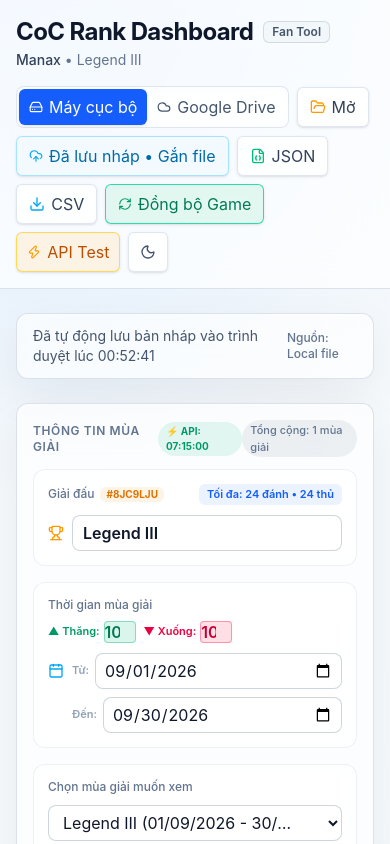
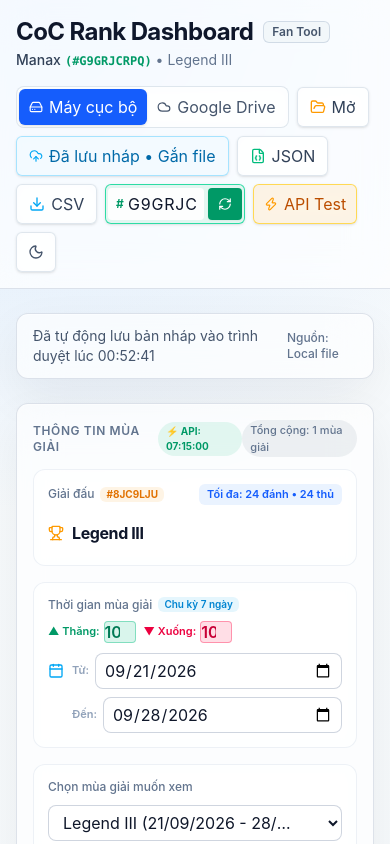
Before and after one commit to pmmdrg/coc-rank-dashboard, a React (Vite) app: page / in a window 390 px wide. Shown: the top 844 px of the page. Built offline with nearby package versions, Linux system fonts and the light colour scheme.

Commit message:
feat: sync player tag input, league text, season duration, remove add player

```diff
--- a/src/App.tsx
+++ b/src/App.tsx
@@ -5,7 +5,6 @@ import {
   attackStatusLabels,
   calculateMaxPossibleCups,
   calculatePlayerRating,
-  createPlayer,
   getRankingStats,
   normalizeSeason,
   ratingColors,
@@ -134,6 +133,9 @@ function App() {
   const [isCreateSeasonModalOpen, setIsCreateSeasonModalOpen] = useState(false)
   const [isApiTesterOpen, setIsApiTesterOpen] = useState(false)
   const [isSyncingApi, setIsSyncingApi] = useState(false)
+  const [playerTag, setPlayerTag] = useState<string>(() => {
+    return localStorage.getItem('coc_player_tag') || 'G9GRJCRPQ'
+  })
   const [document, setDocument] = useState<StorageDocument>(loadInitialDocument)
   const [status, setStatus] = useState('Dữ liệu đã sẵn sàng.')
   const [error, setError] = useState('')
@@ -408,20 +410,6 @@ function App() {
     })
   }
 
-  function handleAddPlayer() {
-    const newPlayer = createPlayer(
-      rankedSeason.maxAttacks ?? 24,
-      rankedSeason.maxDefenses ?? 24,
-    )
-    updateCurrentSeason({
-      ...rankedSeason,
-      myPlayerId: rankedSeason.myPlayerId || newPlayer.id,
-      players: [...rankedSeason.players, newPlayer],
-    })
-    setStatus('Đã thêm người chơi mới vào bảng.')
-  }
-
-
   function handleSelectMyPlayer(playerId: string) {
     updateCurrentSeason({
       ...rankedSeason,
@@ -436,15 +424,26 @@ function App() {
     })
   }
 
+  function handlePlayerTagChange(tag: string) {
+    const clean = tag.replace(/^#/, '').trim()
+    setPlayerTag(clean)
+    localStorage.setItem('coc_player_tag', clean)
+  }
+
   async function handleSyncCocApi(targetTag?: string) {
     setIsSyncingApi(true)
     setError('')
     try {
-      const tagToSync = targetTag || stats.myPlayer?.playerTag || stats.myPlayer?.id || 'G9GRJCRPQ'
+      const rawTag = targetTag || playerTag || stats.myPlayer?.playerTag || stats.myPlayer?.id || 'G9GRJCRPQ'
+      const cleanTag = rawTag.replace(/^#/, '').trim()
+      if (cleanTag && cleanTag !== playerTag) {
+        setPlayerTag(cleanTag)
+        localStorage.setItem('coc_player_tag', cleanTag)
+      }
       const existingMap = new Map(rankedSeason.players.map((p) => [(p.playerTag || p.id).toUpperCase(), p]))
-      const result = await fetchRankedSeasonData(tagToSync, existingMap)
+      const result = await fetchRankedSeasonData(cleanTag, existingMap)
       updateCurrentSeason(result.season)
-      setStatus(`Đã đồng bộ thành công bảng đấu ${result.groupTag} (${result.membersCount} người chơi) từ Supercell API lúc ${result.season.lastSyncedAt}!`)
+      setStatus(`Đã đồng bộ thành công bảng đấu ${result.groupTag} (${result.membersCount} người chơi) của ${result.playerName} (${result.playerTag}) từ Supercell API lúc ${result.season.lastSyncedAt}!`)
     } catch (err) {
       setError(err instanceof Error ? err.message : 'Đồng bộ từ Supercell API thất bại.')
     } finally {
@@ -458,11 +457,13 @@ function App() {
       <SeasonHeader
         league={rankedSeason.league}
         myPlayerName={myPlayerName}
+        playerTag={playerTag}
+        onPlayerTagChange={handlePlayerTagChange}
         storageSource={storageSource}
         autoSaveStatus={autoSaveStatus}
         hasActiveFile={currentAdapter.hasActiveFile()}
         isSyncingApi={isSyncingApi}
-        onSyncCocApi={() => handleSyncCocApi()}
+        onSyncCocApi={handleSyncCocApi}
         onStorageSourceChange={setStorageSource}
         onOpen={handleOpen}
         onSave={handleSave}
@@ -538,8 +539,7 @@ function App() {
           rankedPlayers={rankedSeason.players}
           stats={stats}
           isSyncing={isSyncingApi}
-          onSyncCocApi={() => handleSyncCocApi()}
-          onAddPlayer={handleAddPlayer}
+          onSyncCocApi={handleSyncCocApi}
           onSelectMyPlayer={handleSelectMyPlayer}
           onUpdatePlayerField={handleUpdatePlayerField}
         />
--- a/src/components/SeasonHeader.tsx
+++ b/src/components/SeasonHeader.tsx
@@ -19,11 +19,13 @@ import { ThemeToggle } from './ThemeToggle'
 interface SeasonHeaderProps {
   league: string
   myPlayerName: string
+  playerTag: string
+  onPlayerTagChange: (tag: string) => void
   storageSource: StorageSource
   autoSaveStatus: AutoSaveStatus
   hasActiveFile: boolean
   isSyncingApi?: boolean
-  onSyncCocApi?: () => void
+  onSyncCocApi?: (tag?: string) => void
   onStorageSourceChange: (source: StorageSource) => void
   onOpen: () => void
   onSave: () => void
@@ -35,6 +37,8 @@ interface SeasonHeaderProps {
 export function SeasonHeader({
   league,
   myPlayerName,
+  playerTag,
+  onPlayerTagChange,
   storageSource,
   autoSaveStatus,
   hasActiveFile,
@@ -62,7 +66,13 @@ export function SeasonHeader({
             </span>
           </div>
           <p className="mt-0.5 text-sm text-slate-500 dark:text-slate-400">
-            <span className="font-medium text-slate-700 dark:text-slate-200">{myPlayerName}</span> • {displayLeague}
+            <span className="font-medium text-slate-700 dark:text-slate-200">{myPlayerName}</span>
+            {playerTag ? (
+              <span className="ml-1 text-xs font-mono font-semibold text-emerald-600 dark:text-emerald-400">
+                ({playerTag.startsWith('#') ? playerTag : `#${playerTag}`})
+              </span>
+            ) : null}{' '}
+            • {displayLeague}
           </p>
         </div>
 
@@ -188,18 +198,40 @@ export function SeasonHeader({
             CSV
           </button>
 
-          {/* Nút Đồng bộ CoC API */}
+          {/* Cụm nhập Player Tag & Nút Đồng bộ Game từ API */}
           {onSyncCocApi && (
-            <button
-              type="button"
-              disabled={isSyncingApi}
-              onClick={onSyncCocApi}
-              className="inline-flex h-10 items-center gap-1.5 rounded-md border border-emerald-400/80 bg-emerald-500/10 px-3 text-xs font-semibold text-emerald-700 shadow-sm backdrop-blur hover:bg-emerald-500/20 disabled:opacity-50 dark:border-emerald-500/40 dark:bg-emerald-400/10 dark:text-emerald-300 dark:hover:bg-emerald-400/20"
-              title="Đồng bộ trực tiếp bảng đấu Ranked từ Supercell API"
-            >
-              <RefreshCw className={`h-3.5 w-3.5 text-emerald-600 dark:text-emerald-400 ${isSyncingApi ? 'animate-spin' : ''}`} />
-              {isSyncingApi ? 'Đang đồng bộ...' : 'Đồng bộ Game'}
-            </button>
+            <div className="inline-flex h-10 items-center rounded-md border border-emerald-400/80 bg-emerald-500/10 p-0.5 shadow-sm backdrop-blur dark:border-emerald-500/40 dark:bg-emerald-400/10">
+              <div className="relative flex items-center h-full">
+                <span className="pointer-events-none absolute left-2 text-xs font-bold text-emerald-600 dark:text-emerald-400">
+                  #
+                </span>
+                <input
+                  type="text"
+                  value={playerTag.replace(/^#/, '')}
+                  onChange={(e) => onPlayerTagChange(e.target.value.toUpperCase().trim())}
+                  onKeyDown={(e) => {
+                    if (e.key === 'Enter') {
+                      onSyncCocApi(playerTag)
+                    }
+                  }}
+                  placeholder="G9GRJCRPQ"
+                  title="Nhập Player Tag (ví dụ: G9GRJCRPQ) và nhấn Enter hoặc nút Đồng bộ"
+                  className="h-8 w-24 sm:w-28 rounded bg-white/90 pl-5 pr-1.5 font-mono text-xs font-bold tracking-wider text-slate-900 transition-all focus:bg-white focus:outline-none focus:ring-1 focus:ring-emerald-500 dark:bg-slate-900/90 dark:text-slate-100 dark:focus:bg-slate-900"
+                />
+              </div>
+              <button
+                type="button"
+                disabled={isSyncingApi}
+                onClick={() => onSyncCocApi(playerTag)}
+                className="inline-flex h-8 items-center gap-1.5 rounded bg-emerald-600 px-2.5 text-xs font-semibold text-white shadow-xs transition-all hover:bg-emerald-700 active:scale-95 disabled:opacity-50 dark:bg-emerald-600 dark:hover:bg-emerald-500 cursor-pointer ml-1"
+                title="Đồng bộ trực tiếp bảng đấu Ranked từ Supercell API theo Player Tag này"
+              >
+                <RefreshCw className={`h-3.5 w-3.5 ${isSyncingApi ? 'animate-spin' : ''}`} />
+                <span className="hidden sm:inline">
+                  {isSyncingApi ? 'Đang tải...' : 'Đồng bộ'}
+                </span>
+              </button>
+            </div>
           )}
 
           {/* Nút Test CoC API */}
--- a/src/components/SeasonMetaForm.tsx
+++ b/src/components/SeasonMetaForm.tsx
@@ -91,29 +91,25 @@ export function SeasonMetaForm({
           </div>
           <div className="mt-2.5 flex h-9 items-center gap-2 font-semibold text-slate-900 dark:text-slate-100">
             <Trophy className="h-4 w-4 shrink-0 text-amber-500" aria-hidden="true" />
-            {onUpdateSeasonMeta ? (
-              <input
-                type="text"
-                value={season.league || 'Legend League'}
-                onChange={(e) => onUpdateSeasonMeta('league', e.target.value)}
-                className="soft-field h-9 w-full min-w-0 flex-1 rounded-lg px-2.5 text-sm font-bold text-slate-900 dark:text-slate-100"
-                title="Chỉnh sửa tên giải đấu (ví dụ: Legend League, Champion 1, Master 2...)"
-                placeholder="Legend League"
-              />
-            ) : (
-              <span className="truncate text-sm font-bold tracking-tight">
-                {formatLeagueName(season.league)}
-              </span>
-            )}
+            <span className="truncate text-base font-bold tracking-tight text-slate-900 dark:text-slate-100">
+              {formatLeagueName(season.league) || 'Legend League'}
+            </span>
           </div>
         </div>
 
         {/* Cột 2: Thời gian mùa giải (có thể chỉnh sửa trực tiếp) & Vạch thăng/xuống hạng */}
         <div className="flex flex-col justify-between rounded-xl border border-slate-200/60 bg-white/40 p-3.5 backdrop-blur dark:border-slate-800 dark:bg-slate-900/40">
           <div className="flex items-center justify-between gap-2 flex-wrap">
-            <span className="text-xs font-medium text-slate-500 dark:text-slate-400 shrink-0">
-              Thời gian mùa giải
-            </span>
+            <div className="flex items-center gap-1.5">
+              <span className="text-xs font-medium text-slate-500 dark:text-slate-400 shrink-0">
+                Thời gian mùa giải
+              </span>
+              {season.leagueSeasonId && (
+                <span className="rounded-md bg-sky-500/10 px-1.5 py-0.2 text-[10px] font-semibold text-sky-600 dark:bg-sky-400/10 dark:text-sky-400" title="Mùa giải Ranked của Supercell kéo dài 7 ngày (1 tuần)">
+                  Chu kỳ 7 ngày
+                </span>
+              )}
+            </div>
             {onUpdateSeasonMeta ? (
               <div className="flex items-center gap-2 text-[11px] shrink-0">
                 <label className="flex items-center gap-1 font-semibold text-emerald-600 dark:text-emerald-400" title="Số người thăng hạng ở top đầu">
--- a/src/data/sampleSeason.ts
+++ b/src/data/sampleSeason.ts
@@ -3,8 +3,8 @@ import type { Season } from '../types'
 export const sampleSeason: Season = {
   "league": "Legend III",
   "seasonName": "Bảng đấu Legend III (#8JC9LJU)",
-  "startsAt": "2026-09-01",
-  "endsAt": "2026-09-30",
+  "startsAt": "2026-09-21",
+  "endsAt": "2026-09-28",
   "maxAttacks": 24,
   "maxDefenses": 24,
   "promotionCount": 10,
--- a/src/lib/cocApi.ts
+++ b/src/lib/cocApi.ts
@@ -108,17 +108,31 @@ export async function fetchRankedSeasonData(
     }
   })
 
-  // 5. Tạo đối tượng Season hoàn chỉnh
+  // 5. Tạo đối tượng Season hoàn chỉnh với thời gian chuẩn từ Supercell API
   const leagueName = (playerData.leagueTier?.name as string) || 'Legend III'
   const seasonName = `Bảng đấu ${leagueName} (${groupTag})`
   const now = new Date()
   const syncedTime = now.toLocaleTimeString('vi-VN', { hour: '2-digit', minute: '2-digit', second: '2-digit' })
 
+  // currentLeagueSeasonId là Unix timestamp tính bằng giây đánh dấu mốc bắt đầu tuần thi đấu (chu kỳ 7 ngày)
+  const startSec = Number(seasonId)
+  let startsAt: string
+  let endsAt: string
+  if (!isNaN(startSec) && startSec > 1000000000) {
+    const startDate = new Date(startSec * 1000)
+    const endDate = new Date((startSec + 7 * 86400) * 1000)
+    startsAt = startDate.toISOString().slice(0, 10)
+    endsAt = endDate.toISOString().slice(0, 10)
+  } else {
+    startsAt = new Date(now.getFullYear(), now.getMonth(), 1).toISOString().slice(0, 10)
+    endsAt = new Date(now.getFullYear(), now.getMonth() + 1, 0).toISOString().slice(0, 10)
+  }
+
   const season: Season = {
     league: leagueName,
     seasonName,
-    startsAt: new Date(now.getFullYear(), now.getMonth(), 1).toISOString().slice(0, 10),
-    endsAt: new Date(now.getFullYear(), now.getMonth() + 1, 0).toISOString().slice(0, 10),
+    startsAt,
+    endsAt,
     maxAttacks,
     maxDefenses,
     promotionCount: 10,
```
Also changed, not shown: src/components/PlayerTable.tsx (+2 -12 lines).
